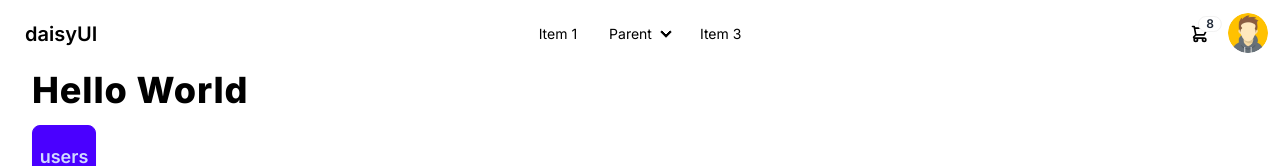
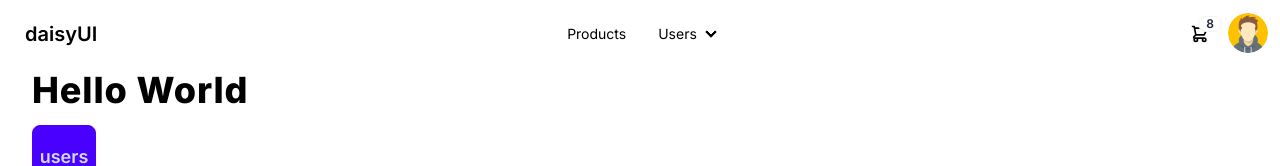
Before and after one commit to RAJI-Zakaria/Mastering_Next.js_13_with_TypeScript, a Next.js app: page / in a window 1280 px wide. Shown: the top 166 px of the page. Built offline with nearby package versions, Linux system fonts and the light colour scheme.

Commit message:
navigation

```diff
--- a/app/components/common/NavBar.tsx
+++ b/app/components/common/NavBar.tsx
@@ -13,32 +13,30 @@ const NavBar = () => {
             </svg>
       </div>
       <ul tabIndex={0} className="menu menu-sm dropdown-content mt-3 z-[1] p-2 shadow bg-base-100 rounded-box w-52">
-        <li><Link href="/">Item 1</Link></li>
+        <li><Link href="/products">Products</Link></li>
         <li>
-          <Link href="/">Parent</Link>
+          <Link href="/users">Users</Link>
           <ul className="p-2">
-            <li><Link href="/">Submenu 1</Link></li>
-            <li><Link href="/">Submenu 2</Link></li>
+            <li><Link href="/users?sortOrder=email">ordered by email</Link></li>
+            <li><Link href="/users?sortOrder=name">ordered by name</Link></li>
           </ul>
         </li>
-        <li><Link href="/">Item 3</Link></li>
       </ul>
     </div>
     <Link href="/"className="btn btn-ghost text-xl">daisyUI</Link>
   </div>
     <div className="navbar-center hidden lg:flex z-50">
         <ul className="menu menu-horizontal px-1">
-        <li><Link href="/">Item 1</Link></li>
+        <li><Link href="/products">Products</Link></li>
         <li>
             <details>
-            <summary>Parent</summary>
+            <summary>Users</summary>
             <ul className="p-2">
-                <li><Link href="/">Submenu 1</Link></li>
-                <li><Link href="/">Submenu 2</Link></li>
+                <li><Link href="/users?sortOrder=email">sorted by email</Link></li>
+                <li><Link href="/users?sortOrder=name">sorted by name</Link></li>
             </ul>
             </details>
         </li>
-        <li><Link href="/">Item 3</Link></li>
         </ul>
     </div>
     <div className="navbar-end">
```
Also changed, not shown: 1 other file (tests, documents, lock files or other folders).
